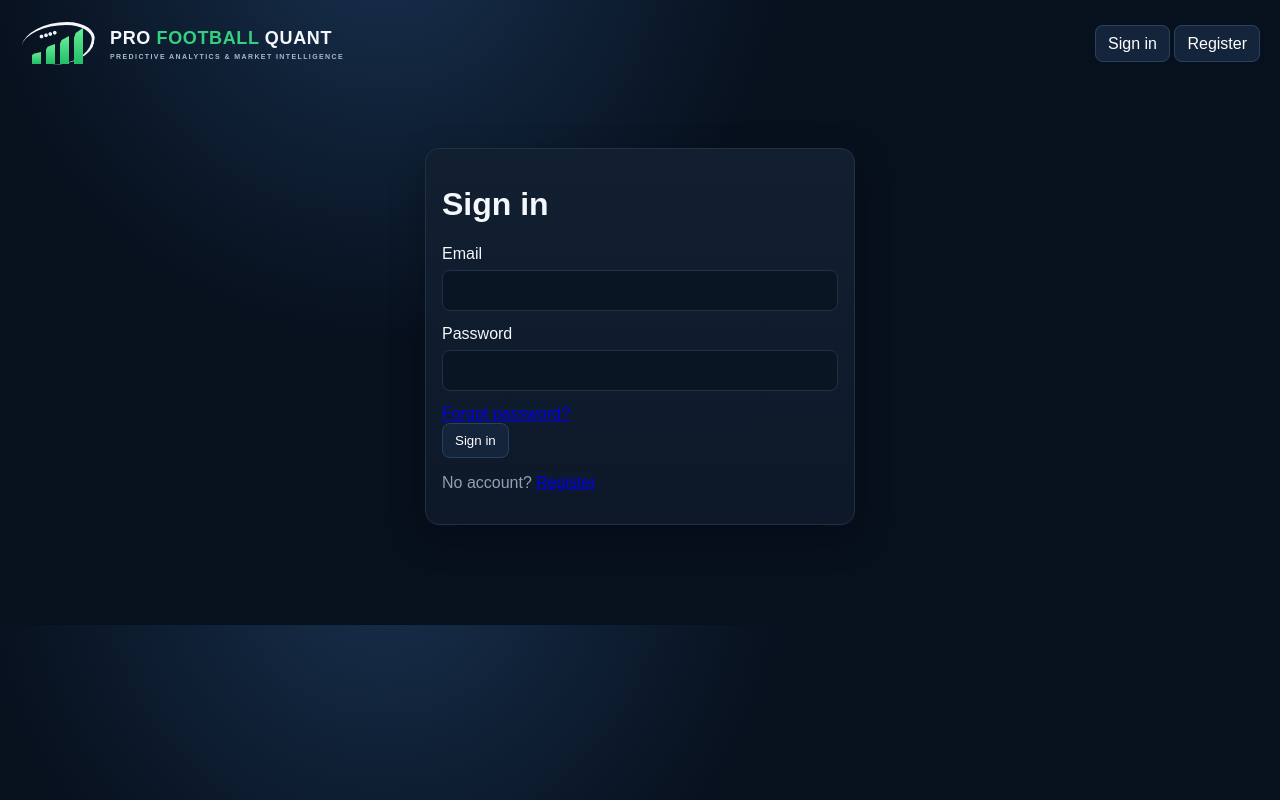
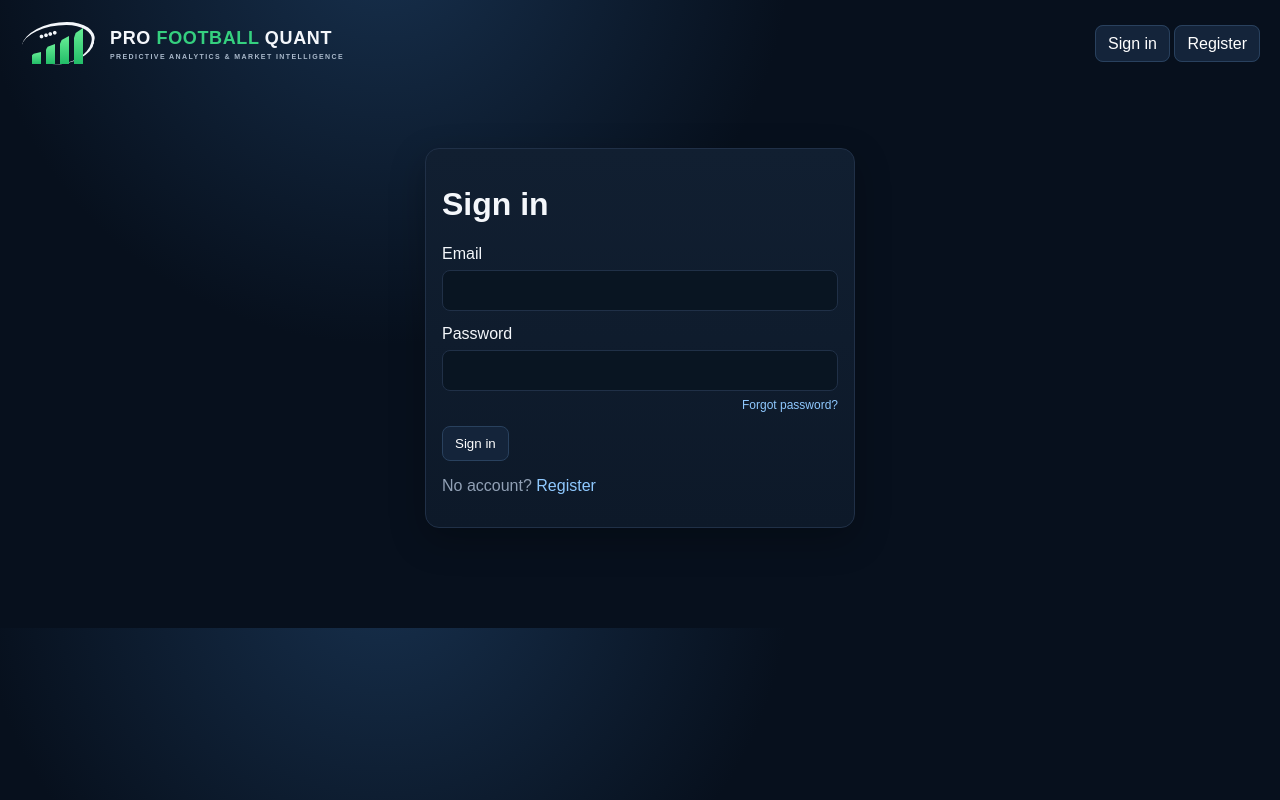
Before and after one commit to ggagov-lgtm/nflvercel, a Next.js app: page /auth/login in a window 1280 px wide. Built offline with nearby package versions, Linux system fonts and the light colour scheme; no server answers.

Commit message:
Style password recovery states

```diff
--- a/app/globals.css
+++ b/app/globals.css
@@ -789,3 +789,10 @@
 .recommendationLine{display:flex;align-items:center;gap:6px}
 .recommendationLine>strong{font-size:13px;line-height:1.2}
 .probInfo{display:inline-flex;align-items:center;justify-content:center;width:14px;height:14px;border:1px solid #7890a3;border-radius:50%;font-size:9px;font-weight:900;font-style:normal;color:#a9bac8;cursor:help;flex:0 0 14px}
+
+.authPasswordRow{display:flex;justify-content:flex-end;margin:-7px 0 14px;font-size:12px}
+.authPasswordRow a,.auth a{color:#8fc9ff;text-decoration:none}
+.authPasswordRow a:hover,.auth a:hover{text-decoration:underline}
+.authSuccess,.authError{padding:10px 12px;border-radius:8px;font-size:12px;line-height:1.45}
+.authSuccess{background:#35d07f14;border:1px solid #35d07f55;color:#9ee5be}
+.authError{background:#ff6b6b12;border:1px solid #ff6b6b55;color:#ffaaaa}
```
